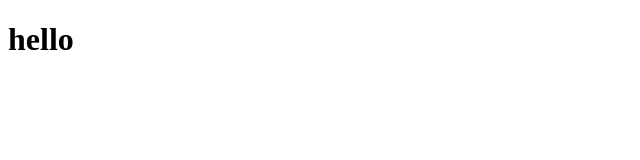
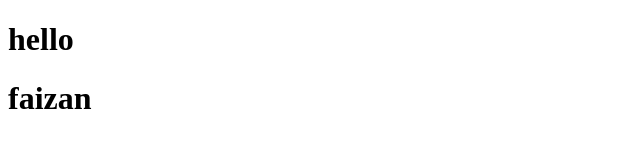
Before and after one commit to Fehzan123/task12, a plain HTML site: page New folder/index.html in a window 1280 px wide. Shown: the whole page, without its empty margins (0-640 px from the left). Drawn offline with Linux system fonts and the light colour scheme.

Commit message:
addfaizan

```diff
--- a/New folder/index.html
+++ b/New folder/index.html
@@ -6,6 +6,7 @@
     <meta name="viewport" content="width=device-width, initial-scale=1.0">
     <title>Document</title>
     <h1>hello</h1>
+    <h1>faizan</h1>
 </head>
 <body>
 
```
